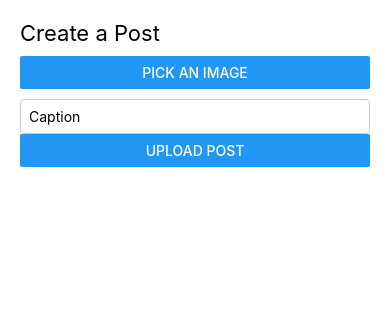
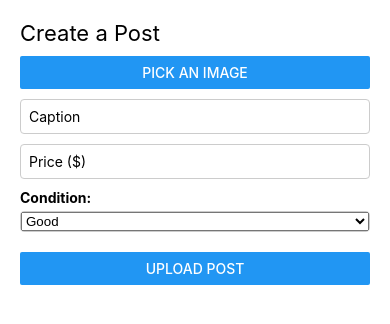
Before and after one commit to Thomas-Ung/ExchangeForStudents, a React Native app in the folder frontend/: screen / in a window 390 px wide. Shown: the top 324 px of the page. Built offline with nearby package versions, Linux system fonts and the light colour scheme.

Commit message:
Added to PostScreen with upload button, price input, and condition

```diff
--- /dev/null
+++ b/frontend/App.tsx
@@ -0,0 +1,7 @@
+import React from 'react';
+import PostScreen from './screens/PostScreen'; // Adjust the path if necessary
+
+export default function App() {
+  console.log('App is rendering');
+  return <PostScreen />;
+}
--- a/frontend/package.json
+++ b/frontend/package.json
@@ -41,7 +41,8 @@
     "react-native-screens": "~4.4.0",
     "react-native-web": "~0.19.13",
     "react-native-webview": "13.12.5",
-    "expo-image-picker": "~16.0.6"
+    "expo-image-picker": "~16.0.6",
+    "@react-native-picker/picker": "2.9.0"
   },
   "devDependencies": {
     "@babel/core": "^7.25.2",
--- a/frontend/screens/PostScreen.tsx
+++ b/frontend/screens/PostScreen.tsx
@@ -6,6 +6,7 @@ import { getStorage, ref, uploadBytes, getDownloadURL } from 'firebase/storage';
 import { getFirestore, collection, addDoc, Timestamp } from 'firebase/firestore';
 import { getAuth } from 'firebase/auth';
 import { initializeApp } from 'firebase/app';
+import { Picker } from '@react-native-picker/picker'; // 👈 Add this for dropdown
 
 // Firebase config
 const firebaseConfig = {
@@ -26,6 +27,8 @@ const auth = getAuth(app);
 export default function PostScreen() {
   const [imageUri, setImageUri] = useState<string | null>(null);
   const [caption, setCaption] = useState('');
+  const [condition, setCondition] = useState('Good');
+  const [price, setPrice] = useState('');
 
   const pickImage = async () => {
     const result = await ImagePicker.launchImageLibraryAsync({
@@ -45,6 +48,11 @@ export default function PostScreen() {
       return;
     }
 
+    if (!price || isNaN(Number(price))) {
+      Alert.alert('Invalid price', 'Please enter a valid number.');
+      return;
+    }
+
     try {
       const response = await fetch(imageUri);
       const blob = await response.blob();
@@ -58,6 +66,8 @@ export default function PostScreen() {
 
       await addDoc(collection(db, 'Posts'), {
         caption,
+        condition,
+        price: parseFloat(price),
         imageUrl: downloadURL,
         createdAt: Timestamp.now(),
         userId: user?.uid || 'anonymous',
@@ -66,6 +76,8 @@ export default function PostScreen() {
       Alert.alert('Post uploaded!');
       setImageUri(null);
       setCaption('');
+      setCondition('Good');
+      setPrice('');
     } catch (err) {
       console.error(err);
       Alert.alert('Upload failed', err instanceof Error ? err.message : 'Unknown error');
@@ -77,12 +89,34 @@ export default function PostScreen() {
       <Text style={styles.title}>Create a Post</Text>
       <Button title="Pick an image" onPress={pickImage} />
       {imageUri && <Image source={{ uri: imageUri }} style={styles.image} />}
+
       <TextInput
         style={styles.input}
         placeholder="Caption"
         value={caption}
         onChangeText={setCaption}
       />
+
+      <TextInput
+        style={styles.input}
+        placeholder="Price ($)"
+        keyboardType="numeric"
+        value={price}
+        onChangeText={setPrice}
+      />
+
+      <Text style={styles.label}>Condition:</Text>
+      <View style={styles.pickerWrapper}>
+        <Picker
+          selectedValue={condition}
+          onValueChange={(itemValue) => setCondition(itemValue)}
+        >
+          <Picker.Item label="Good" value="Good" />
+          <Picker.Item label="Fair" value="Fair" />
+          <Picker.Item label="Bad" value="Bad" />
+        </Picker>
+      </View>
+
       <Button title="Upload Post" onPress={uploadPost} />
     </View>
   );
@@ -110,4 +144,15 @@ const styles = StyleSheet.create({
     height: 250,
     marginVertical: 15,
   },
+  label: {
+    marginTop: 10,
+    fontWeight: 'bold',
+  },
+  pickerWrapper: {
+    borderWidth: 1,
+    borderColor: '#ccc',
+    borderRadius: 4,
+    marginTop: 5,
+    marginBottom: 20,
+  },
 });
```
Also changed, not shown: 1 other file (tests, documents, lock files or other folders).
